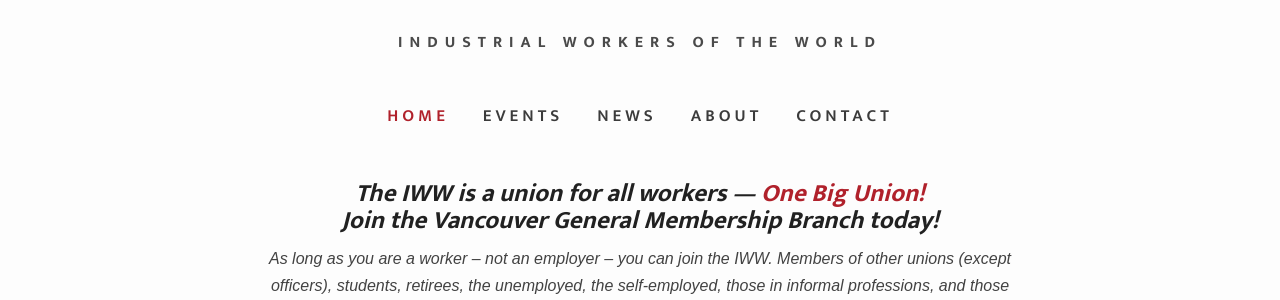
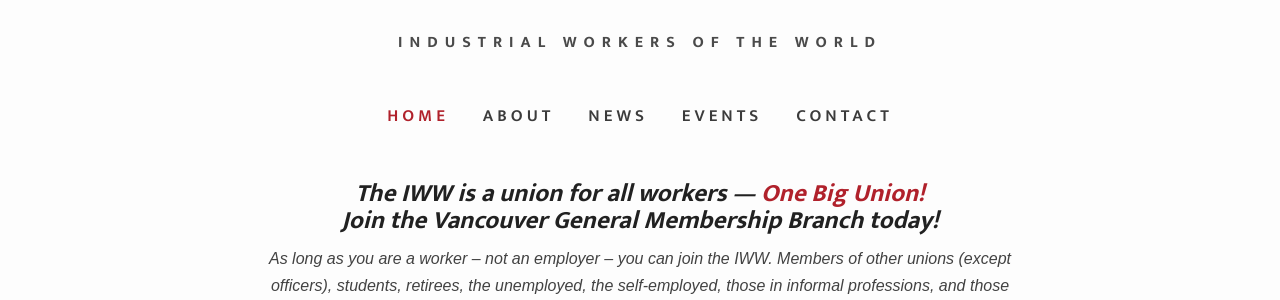
Before and after one commit to vancouveriww/vancouveriww.github.io, a Jekyll site: the page built from index.html, in a window 1280 px wide. Shown: the part 311-611 px from the top of the page. Built offline with Jekyll 4.4.1, drawn with Linux system fonts in a browser that asks for light colours; some web fonts are replaced.

Commit message:
Re-order nav

```diff
--- a/_includes/header.html
+++ b/_includes/header.html
@@ -9,17 +9,19 @@
     <nav class="site-nav">
       <div id="link-nav">
         <a href="{{site.baseurl}}/" class="page-link{% if page.url == '/' %} current{% endif %}">Home</a>
+	<a href="{{site.baseurl}}/about" class="page-link{% if page.url contains '/about/' %} current{% endif %}">About</a>
+	<a href="{{site.baseurl}}/news" class="page-link{% if page.url contains '/news/' %} current{% endif %}">News</a>
         <a href="{{site.baseurl}}/events" class="page-link{% if page.url contains '/events/' %} current{% endif %}">Events</a>
-        <a href="{{site.baseurl}}/news" class="page-link{% if page.url contains '/news/' %} current{% endif %}">News</a>
-	<a href="{{site.baseurl}}/about" class="page-link{% if page.url contains '/about/' %} current{% endif %}">About</a>
+	<!-- <a href="{{site.baseurl}}/resources" class="page-link{% if page.url contains '/resources/' %} current{% endif %}">Resources</a> -->
         <a href="{{site.baseurl}}/contact" class="page-link{% if page.url contains '/contact/' %} current{% endif %}">Contact</a>
       </div>
 
       <select id="select-nav" onchange="navChange ();location = this.value;">
         <option value="{{site.baseurl}}/" {% if page.url == '/' %}selected{% endif %}>Home</option>
+	<option value="{{site.baseurl}}/about/" {% if page.url contains '/about/' %}selected{% endif %}>About</option>
+	<option value="{{site.baseurl}}/news/" {% if page.url contains '/news/' %}selected{% endif %}>News</option>
         <option value="{{site.baseurl}}/events/" {% if page.url contains '/events/' %}selected{% endif %}>Events</option>
-        <option value="{{site.baseurl}}/news/" {% if page.url contains '/news/' %}selected{% endif %}>News</option>
-        <option value="{{site.baseurl}}/about/" {% if page.url contains '/about/' %}selected{% endif %}>About</option>
+        <!-- <option value="{{site.baseurl}}/resources/" class="page-link{% if page.url contains '/resources/' %} current{% endif %}">Resources</a> -->
         <option value="{{site.baseurl}}/contact/" {% if page.url contains '/contact/' %}selected{% endif %}>Contact</option>
       </select>
       <span id="current-selection"></span>
```
